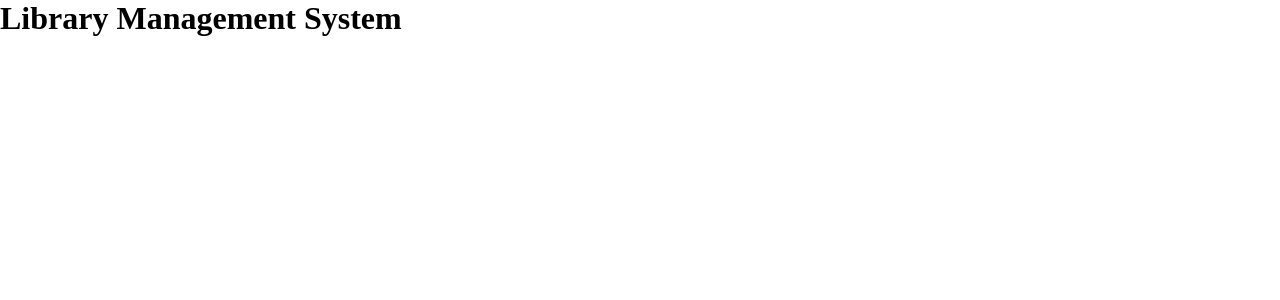
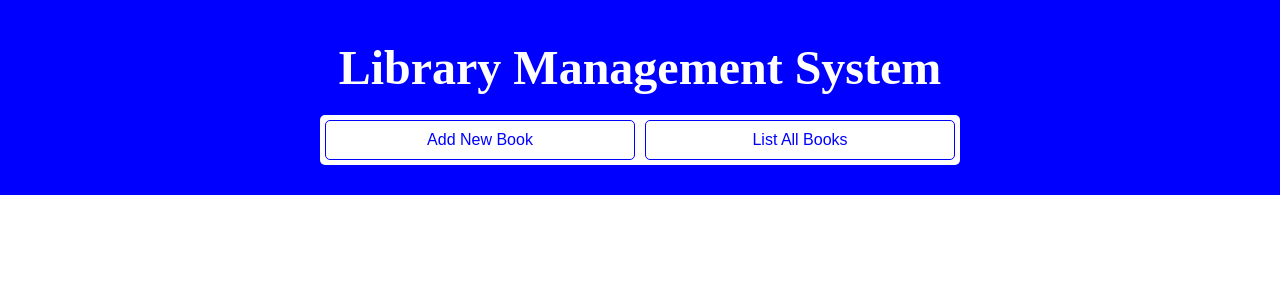
Before and after one commit to NSBM-SPM-2021/github-basics-ihplwijesena, a React (Create React App) app in the folder plw-lms/: page / in a window 1280 px wide. Shown: the top 300 px of the page. Built offline with nearby package versions, Linux system fonts and the light colour scheme.

Commit message:
MainHeader implemented

```diff
--- a/plw-lms/src/App.js
+++ b/plw-lms/src/App.js
@@ -1,9 +1,11 @@
+import MainHeader from "./components/MainHeader";
+
 import "./App.css";
 
 function App() {
     return (
         <div className="App">
-            <h1>Library Management System</h1>
+            <MainHeader />
         </div>
     );
 }
--- /dev/null
+++ b/plw-lms/src/components/MainHeader.js
@@ -0,0 +1,67 @@
+function MainHeader() {
+    return (
+        <div style={styles.container}>
+            <div style={styles.header}>
+                <h1 style={styles.headerText}>Library Management System</h1>
+            </div>
+            <div style={styles.nav}>
+                <button
+                    style={styles.navBtn}
+                    onClick={() => console.log("Add New Book Button Clicked")}
+                >
+                    Add New Book
+                </button>
+                <button
+                    style={styles.navBtn}
+                    onClick={() => console.log("List All Books Button Clicked")}
+                >
+                    List All Books
+                </button>
+            </div>
+        </div>
+    );
+}
+
+const styles = {
+    container: {
+        width: "100%",
+        display: "flex",
+        flexDirection: "column",
+        justifyContent: "center",
+        alignItems: "center",
+        padding: "20px 0 30px 0",
+        color: "white",
+        background: "blue"
+    },
+    header: {
+        width: "100%",
+        margin: "20px auto"
+    },
+    headerText: {
+        width: "50%",
+        margin: "0 auto",
+        textAlign: "center",
+        fontSize: "3rem"
+    },
+    nav: {
+        width: "50%",
+        display: "flex",
+        flexDirection: "row",
+        justifyContent: "center",
+        alignItems: "center",
+        background: "white",
+        borderRadius: "5px"
+    },
+    navBtn: {
+        border: "1px solid blue",
+        borderRadius: "5px",
+        background: "white",
+        color: "blue",
+        fontSize: "1rem",
+        width: "50%",
+        padding: "10px",
+        margin: "5px"
+    }
+};
+
+export default MainHeader;
```
